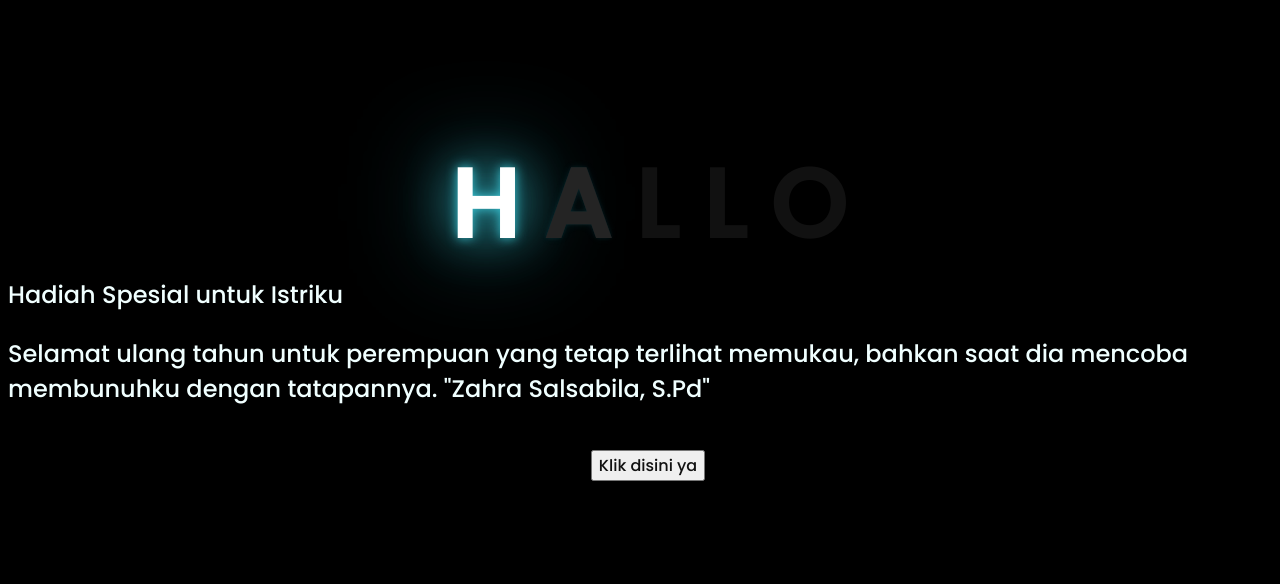
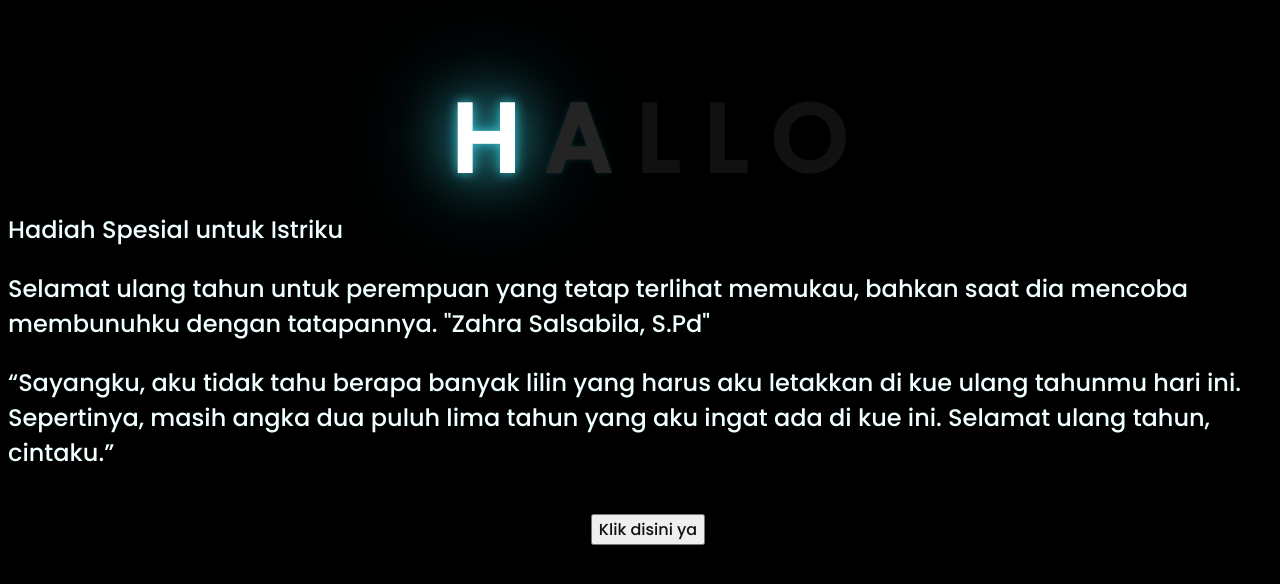
Before and after one commit to setiawaneko/meong, a plain HTML site: page index.html in a window 1280 px wide. Shown: the part 102-686 px from the top of the page. Drawn offline with Linux system fonts and the light colour scheme.

Commit message:
index.html

```diff
--- a/index.html
+++ b/index.html
@@ -20,6 +20,7 @@
     <div class="description">
         <span>Hadiah Spesial untuk Istriku</span>
         <p></p><span>Selamat ulang tahun untuk perempuan yang tetap terlihat memukau, bahkan saat dia mencoba membunuhku dengan tatapannya. "Zahra Salsabila, S.Pd"</p></span>
+    <p> “Sayangku, aku tidak tahu berapa banyak lilin yang harus aku letakkan di kue ulang tahunmu hari ini. Sepertinya, masih angka dua puluh lima tahun yang aku ingat ada di kue ini. Selamat ulang tahun, cintaku.”</p>
     </div>
     <div class="button">
         <button>
```
